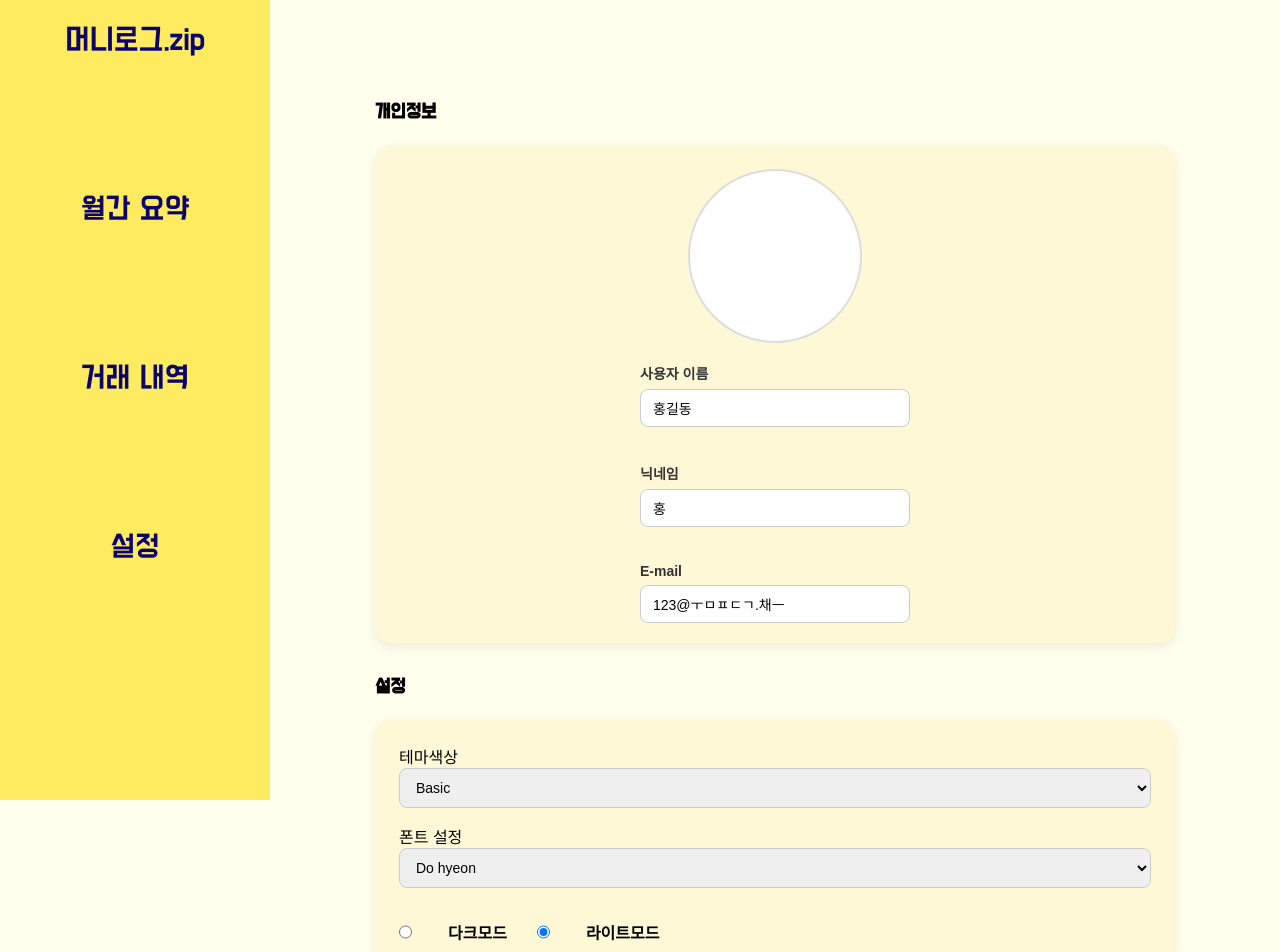
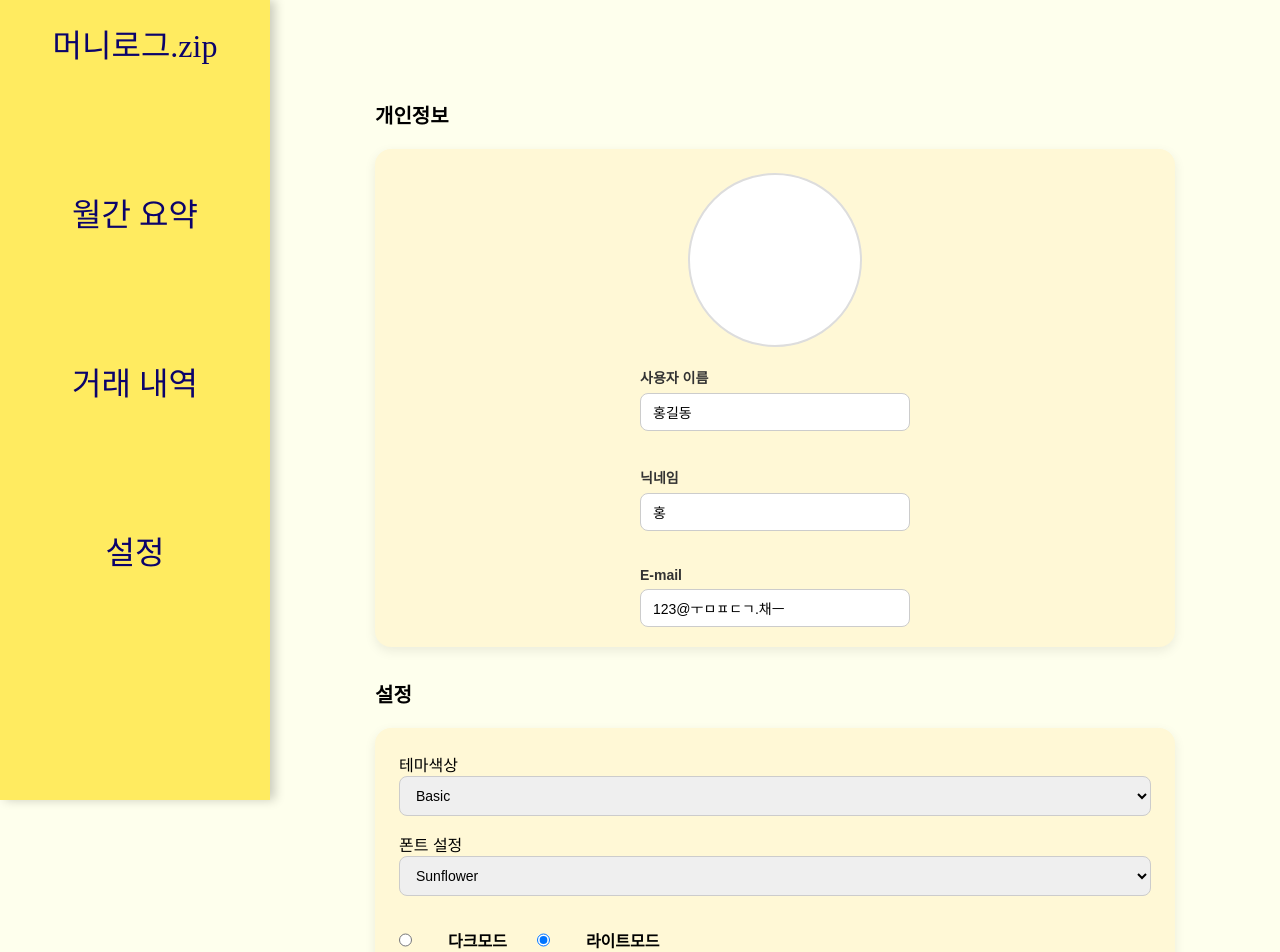
Before and after one commit to ByeongwooAn/-Skeletone-Project-Household-Ledger, a Vue app: page /setting in a window 1280 px wide. Shown: the top 952 px of the page. Built offline with nearby package versions, Linux system fonts and the light colour scheme; data requests are answered from the project's data file.

Commit message:
feat: 테마 적용 기능 추가

```diff
--- a/db.json
+++ b/db.json
@@ -125,8 +125,8 @@
       "nickname": "홍",
       "email": "123@ㅜㅁㅍㄷㄱ.채ㅡ",
       "mode": "light",
-      "themeColor": "Basic",
-      "fontSetting": "Do hyeon"
+      "themeColor": "BabyPink",
+      "fontSetting": "Sunflower"
     }
   ]
 }
--- a/src/css/calender.css
+++ b/src/css/calender.css
@@ -10,7 +10,7 @@
     width: 1360px;
     height: 45px;
     text-align: center;
-    background-color: #ffeb60;
+    background-color: var(--point-color);
     border-top-right-radius: 20px;
     border-top-left-radius: 20px;
 }
@@ -21,7 +21,7 @@ table {
     width: 1360px;
     height: 933px;
     border-collapse: collapse;
-    background-color: #fffce9;
+    background-color: var(--bg-color);
 }
 
 thead tr {
@@ -146,7 +146,7 @@ tbody tr {
         width: 333px;
         height: 12px;
         text-align: center;
-        background-color: #ffeb60;
+        background-color: var(--point-color);
         border-top-right-radius: 20px;
         border-top-left-radius: 20px;
     }
--- a/src/css/cashreportview.css
+++ b/src/css/cashreportview.css
@@ -17,7 +17,7 @@
     border: 1px solid #ddd;
     border-radius: 20px;
     padding: 4px 12px;
-    background-color: #feffed;
+    background-color: var(--bg-color);
     font-family: sans-serif;
     margin: 20px;
 }
@@ -46,14 +46,14 @@
 .tab {
     padding: 10px 20px;
     border: none;
-    background-color: #feffed;
+    background-color: var(--bg-color);
     border-radius: 8px;
     cursor: pointer;
     font-size: 16px;
 }
 
 .tab.active {
-    background-color: #feffed;
+    background-color: var(--bg-color);
     font-weight: bold;
 }
 .tab.active .totalAmount {
--- a/src/css/main.css
+++ b/src/css/main.css
@@ -4,7 +4,7 @@
 }
 
 body {
-    background-color: #feffed;
+    background-color: var(--bg-color);
 }
 
 body.dark-mode {
--- a/src/css/menubar.css
+++ b/src/css/menubar.css
@@ -13,10 +13,11 @@ a:visited {
     left: 0px;
     width: 270px;
     height: 100vh;
-    background-color: #ffeb60;
+    background-color: var(--point-color);
     font-family: var(--main-font);
     font-size: 32px;
     color: #0b036b;
+    box-shadow: 5px 0 10px rgba(0, 0, 0, 0.2);
 }
 
 #menu > div {
--- a/src/css/menubarmobile.css
+++ b/src/css/menubarmobile.css
@@ -2,12 +2,13 @@ header {
     position: fixed;
     width: 100vw;
     height: 60px;
-    background-color: #ffeb60;
+    background-color: var(--point-color);
     font-family: var(--main-font);
     font-size: 24px;
     padding-top: 10px;
     text-align: center;
     align-content: center;
+    box-shadow: 0 5px 10px rgba(0, 0, 0, 0.2);
 }
 body.dark-mode header {
     position: fixed;
@@ -61,7 +62,7 @@ body.dark-mode #menu-image {
     display: block;
     width: 128px;
     height: 100vh;
-    background-color: #ffeb60;
+    background-color: var(--point-color);
     font-family: var(--main-font);
     font-size: 20px;
     color: #0b036b;
--- a/src/css/statistics.css
+++ b/src/css/statistics.css
@@ -29,7 +29,7 @@
 }
 
 .tab-menu .tab.active {
-    background-color: #ffeb60;
+    background-color: var(--point-color);
     border-bottom: 2px solid #fdd835;
 }
 
@@ -45,7 +45,7 @@
 .chart-area {
     flex: 1;
     min-width: 300px;
-    height: 600px;
+    height: 800px;
     background-color: #f5f5f5;
     border-radius: 1rem;
 }
--- /dev/null
+++ b/src/css/themelist.css
@@ -0,0 +1,18 @@
+:root {
+    --bg-color: #feffed;
+    --point-color: #ffeb60;
+}
+
+/* 테마별 색상 정의 */
+body.theme-basic {
+    --bg-color: #feffed;
+    --point-color: #ffeb60;
+}
+body.theme-orange {
+    --bg-color: #fff3e0;
+    --point-color: #ff9800;
+}
+body.theme-babypink {
+    --bg-color: #fff0f5;
+    --point-color: #ff69b4;
+}
--- a/src/views/SettingView.vue
+++ b/src/views/SettingView.vue
@@ -4,6 +4,7 @@ import axios from "axios";
 import "../css/setting_PC.css";
 import "../css/setting_mobile.css";
 import "../css/fontlist.css"; // 폰트 CSS 추가
+import "../css/themelist.css";
 import { useSetting } from "../function/fonts.js"; // 만든 훅 import
 
 const userInfo = ref({
@@ -24,6 +25,17 @@ onMounted(async () => {
     mode.value = res.data.mode || "light";
     fontSetting.value = res.data.fontSetting || "Black Han Sans";
     changeFont(fontSetting.value); // 페이지 들어올 때 설정된 폰트 적용
+});
+
+watch(themeColor, (newTheme) => {
+    document.body.classList.remove(
+        "theme-basic",
+        "theme-orange",
+        "theme-babypink"
+    );
+
+    const themeClass = `theme-${newTheme.toLowerCase()}`;
+    document.body.classList.add(themeClass);
 });
 
 watch(fontSetting, (newFont) => {
```
